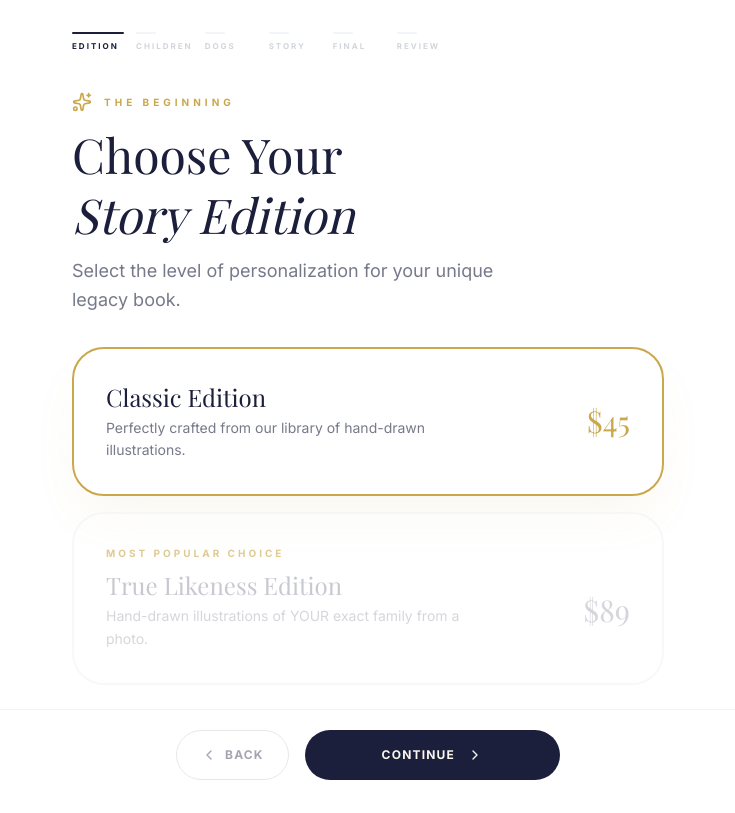
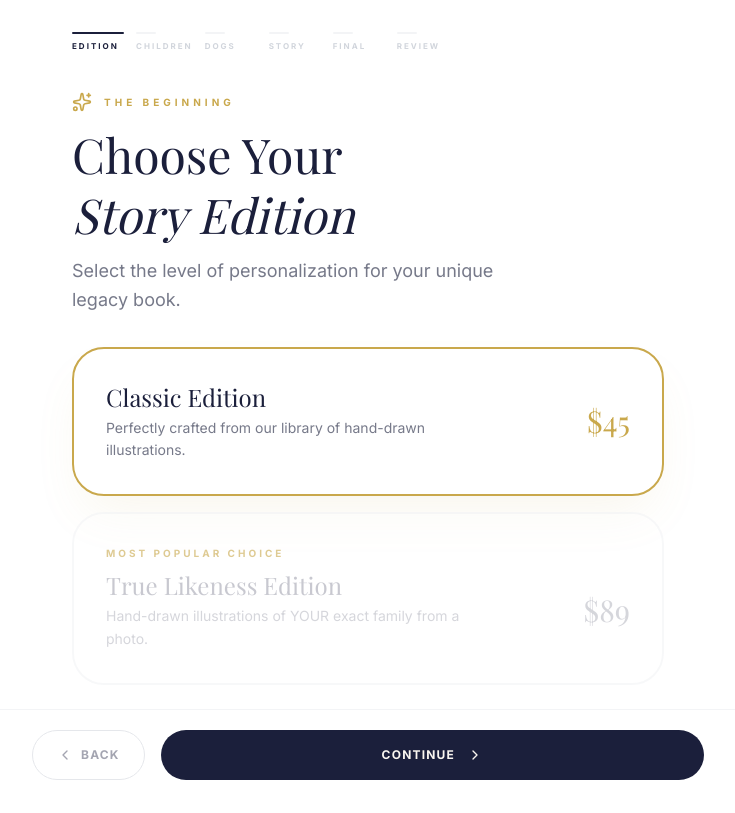
Before and after one commit to stephbarr3ro/soul-dog-app, a React (Vite) app: page /customize in a window 1280 px wide. Shown: the whole page, without its empty margins (272-1007 px from the left). Built offline with nearby package versions, Linux system fonts and the light colour scheme; a web font is replaced by a local one.

Commit message:
wider nav buttons on edition step

```diff
--- a/src/pages/Customize.tsx
+++ b/src/pages/Customize.tsx
@@ -26,5 +26,5 @@ const handleBack=()=>{if(currentStep>0){setCurrentStep(currentStep-1);window.scr
 const handleAddToCart=async()=>{setIsProcessing(true);try{const h=edition==='classic'?'classic-edition':'true-likeness-edition';const p=await getProductByHandle(h);if(!p)throw new Error('not found');const cp:Record<string,string>={'Edition':edition==='classic'?'Classic Edition':'True Likeness Edition','Story Title':storyTitle,'Cover Color':coverColor,'Dedication':dedication,'Gift Wrapping':giftWrapping?'Yes':'No'};children.forEach((c,i)=>{cp[`Child ${i+1} Name`]=c.name;cp[`Child ${i+1} Gender`]=c.gender;cp[`Child ${i+1} Age`]=c.ageRange;});dogs.forEach((d,i)=>{cp[`Dog ${i+1} Name`]=d.name;cp[`Dog ${i+1} Breed`]=d.breed;cp[`Dog ${i+1} Fur`]=d.furColor;cp[`Dog ${i+1} Collar`]=d.collarColor;});await createCheckoutAndRedirect([{variantId:p.variants[0].id,quantity:1,customAttributes:Object.entries(cp).map(([k,v])=>({key:k,value:v}))}]);}catch(e){console.error(e);alert('Could not connect to Shopify.');}finally{setIsProcessing(false);}};
 const renderStep=()=>{switch(currentStep){case 0:return<Step0_Edition/>;case 1:return<Step1_Children/>;case 2:return<Step2_Dogs/>;case 3:return<Step3_StoryTitle/>;case 4:return<Step4_FinalTouches/>;case 5:return<Step5_Review/>;default:return null;}};
 const FixedNavBar=()=>(<div className="fixed bottom-0 left-0 w-full md:w-1/2 bg-white/90 backdrop-blur-2xl border-t border-gray-100 p-5 flex gap-4 z-40"><button onClick={handleBack} className="px-6 py-4 rounded-full border border-gray-200 font-bold text-navy/40 hover:border-navy hover:text-navy transition-all flex items-center gap-2 text-xs uppercase tracking-widest"><ChevronLeft className="w-4 h-4"/>Back</button><button onClick={handleNext} disabled={isProcessing} className={cn("flex-1 px-6 py-4 rounded-full bg-navy text-cream font-bold hover:bg-gold transition-all flex items-center justify-center gap-3 shadow-2xl text-xs uppercase tracking-widest",isProcessing&&"opacity-70 cursor-not-allowed")}>{isProcessing?<>Processing...<motion.div animate={{rotate:360}} transition={{repeat:Infinity,duration:1}} className="w-4 h-4 border-2 border-cream border-t-transparent rounded-full"/></>:currentStep===STEPS.length-1?<>Complete &amp; Checkout<ShoppingBag className="w-4 h-4"/></>:<>Continue<ChevronRight className="w-4 h-4"/></>}</button></div>);
-if(currentStep===0){return(<div className="min-h-screen bg-white flex flex-col items-center"><div className="w-full max-w-2xl px-6 md:px-10 pt-8 pb-32"><StepIndicator currentStep={0}/><div className="mt-8"><Step0_Edition/></div></div><div className="fixed bottom-0 left-0 w-full bg-white/90 backdrop-blur-2xl border-t border-gray-100 p-5 flex justify-center z-40"><div className="flex gap-4 w-full max-w-sm"><button onClick={handleBack} className="px-6 py-4 rounded-full border border-gray-200 font-bold text-navy/40 hover:border-navy hover:text-navy transition-all flex items-center gap-2 text-xs uppercase tracking-widest"><ChevronLeft className="w-4 h-4"/>Back</button><button onClick={handleNext} className="flex-1 px-6 py-4 rounded-full bg-navy text-cream font-bold hover:bg-gold transition-all flex items-center justify-center gap-3 text-xs uppercase tracking-widest">Continue<ChevronRight className="w-4 h-4"/></button></div></div></div>);}
+if(currentStep===0){return(<div className="min-h-screen bg-white flex flex-col items-center"><div className="w-full max-w-2xl px-6 md:px-10 pt-8 pb-32"><StepIndicator currentStep={0}/><div className="mt-8"><Step0_Edition/></div></div><div className="fixed bottom-0 left-0 w-full bg-white/90 backdrop-blur-2xl border-t border-gray-100 p-5 flex justify-center z-40"><div className="flex gap-4 w-full max-w-2xl"><button onClick={handleBack} className="px-6 py-4 rounded-full border border-gray-200 font-bold text-navy/40 hover:border-navy hover:text-navy transition-all flex items-center gap-2 text-xs uppercase tracking-widest"><ChevronLeft className="w-4 h-4"/>Back</button><button onClick={handleNext} className="flex-1 px-6 py-4 rounded-full bg-navy text-cream font-bold hover:bg-gold transition-all flex items-center justify-center gap-3 text-xs uppercase tracking-widest">Continue<ChevronRight className="w-4 h-4"/></button></div></div></div>);}
 return(<div className="min-h-screen bg-white flex flex-col md:flex-row"><div className="w-full md:w-1/2 overflow-y-auto md:max-h-screen scrollbar-hide"><div className="md:hidden"><div className="bg-navy overflow-hidden" style={{minHeight:320}}><LivePreview className="w-full py-8 px-6" step={currentStep} compact/></div><div className="px-6 pt-5 pb-2"><StepIndicator currentStep={currentStep}/></div><div className="px-6 pb-28"><AnimatePresence mode="wait"><motion.div key={currentStep} initial={{opacity:0,x:20}} animate={{opacity:1,x:0}} exit={{opacity:0,x:-20}} transition={{duration:0.4}}>{renderStep()}</motion.div></AnimatePresence></div></div><div className="hidden md:block px-10 lg:px-16 pt-10 pb-28"><div className="mb-10"><StepIndicator currentStep={currentStep}/></div><div className="max-w-xl mx-auto"><AnimatePresence mode="wait"><motion.div key={currentStep} initial={{opacity:0,x:20}} animate={{opacity:1,x:0}} exit={{opacity:0,x:-20}} transition={{duration:0.4}}>{renderStep()}</motion.div></AnimatePresence></div></div><FixedNavBar/></div><div className="hidden md:flex w-1/2 bg-navy items-center justify-center p-12 lg:p-24 relative overflow-hidden sticky top-0 h-screen"><div className="absolute inset-0 opacity-20"><div className="absolute inset-0 bg-[radial-gradient(circle_at_center,_var(--tw-gradient-stops))] from-gold/10 to-transparent"/></div><LivePreview className="w-full h-full relative z-10" step={currentStep}/></div></div>);};
```
